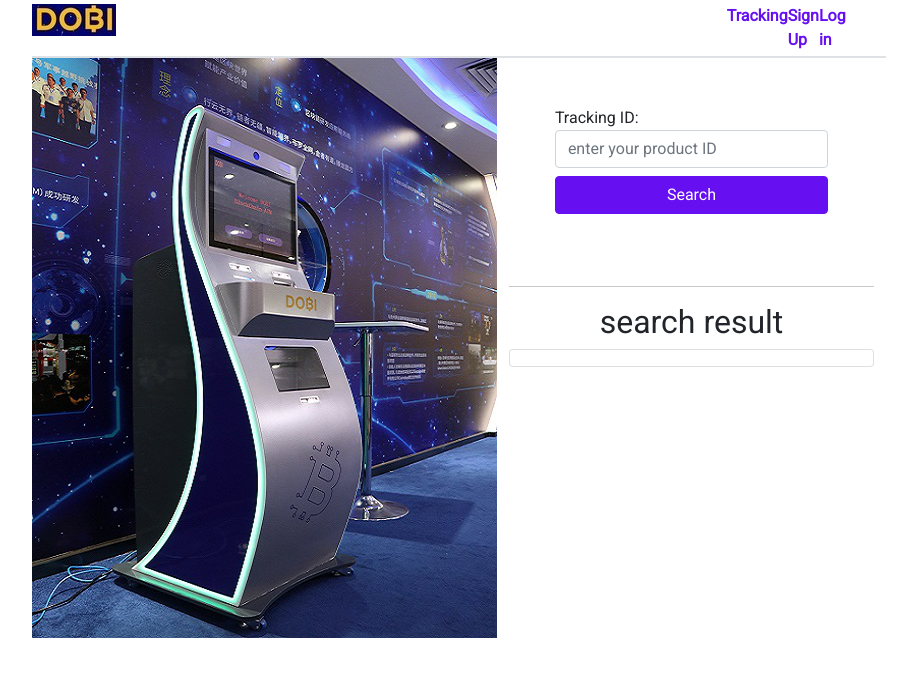
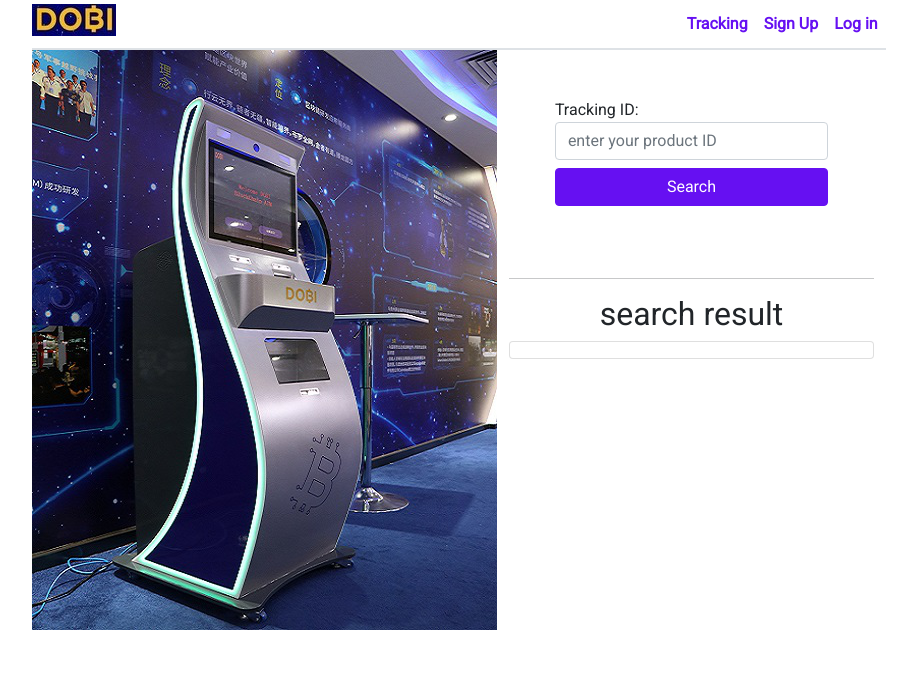
Before and after one commit to victoredet/dobi, a Vue app: page / in a window 1280 px wide. Shown: the top 676 px of the page, without its empty margins (181-1098 px from the left). Built offline with nearby package versions, Linux system fonts and the light colour scheme.

Commit message:
(dobi)Chore: desktop nav fix

```diff
--- a/src/components/Nav.vue
+++ b/src/components/Nav.vue
@@ -7,21 +7,22 @@
             <!-- desktop view -->
             <div @click="nav=!nav" class="d-md-none">Menu</div>
             <div class="d-none d-md-block">
-                <div v-if="!this.$store.state.user.id" class="col-4 d-flex">
-                    <div class="col"> <router-link to="/">Tracking</router-link> </div>
-                    <div class="col"> <router-link to="/register">Sign Up</router-link> </div>
-                    <div class="col"> <router-link to="/login">Log in</router-link> </div>
+                <div v-if="!this.$store.state.user.id" class="col d-flex">
+                    <div class="m-2"> <router-link to="/">Tracking</router-link> </div>
+                    <div class="m-2"> <router-link to="/register">Sign Up</router-link> </div>
+                    <div class="m-2"> <router-link to="/login">Log in</router-link> </div>
             </div>
 
 
-                 <div v-if="this.$store.state.user.id" class="col-4 d-flex">
-                <div class="col"> <router-link to="/">Tracking</router-link> </div>
-                <div class="col"> <router-link to="/dashboard">Earnings</router-link> </div>
+                 <div v-if="this.$store.state.user.id" class="col d-flex">
+                <div class="m-2"> <router-link to="/">Tracking</router-link> </div>
+                <div class="m-2"> <router-link to="/dashboard">Earnings</router-link> </div>
                 <button type="button" class="btn btn-primary" data-bs-toggle="modal" data-bs-target="#exampleModal"> {{this.$store.state.user.name}} </button>
             </div>
             </div>
 
         </div>
+        <!-- mobile view  -->
         <div v-if="nav" class="nav bg-primary col-12 text-center d-md-none">
             <p> <router-link class="btn btn-default text-white" to="/">Tracking</router-link> </p>
             <p> <router-link class="btn btn-default text-white" to="/dashboard">Earnings</router-link> </p>
```
Also changed, not shown: 1 other file (tests, documents, lock files or other folders).
